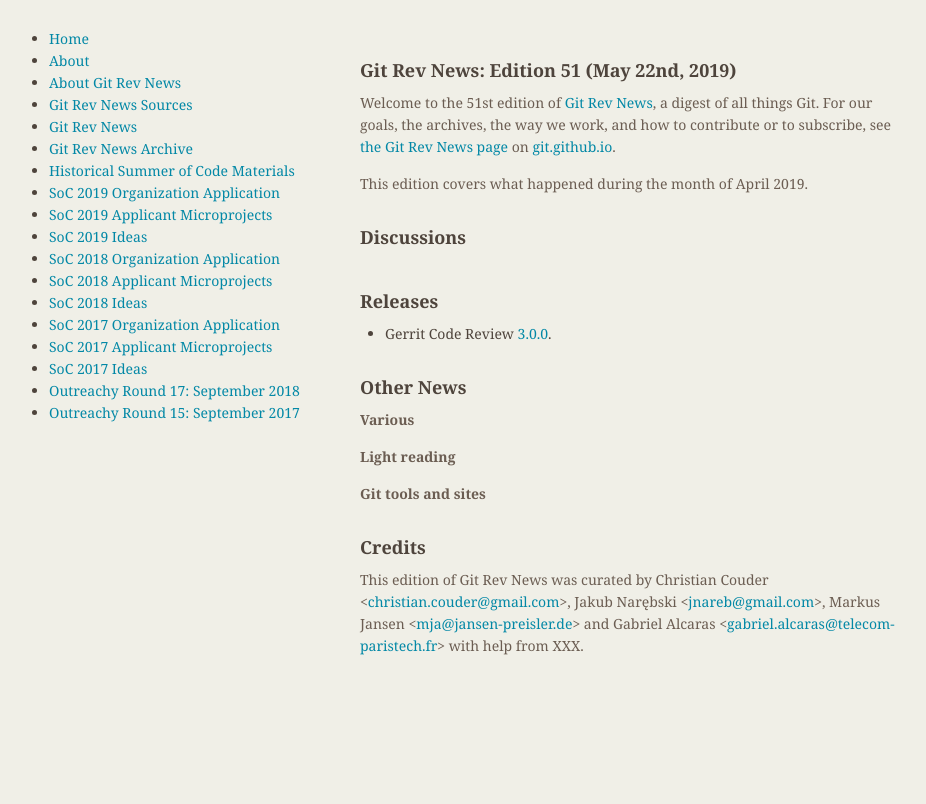
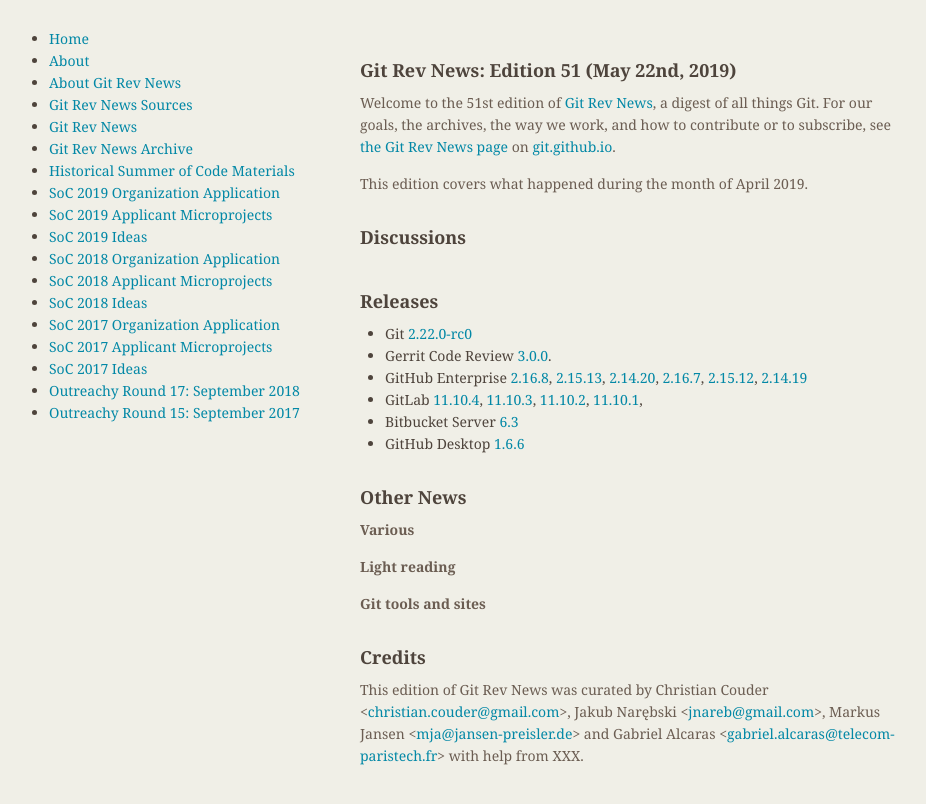
Before and after one commit to git/git.github.io, a Jekyll site: the page built from rev_news/drafts/edition-51.md, in a window 1280 px wide. Shown: the top 804 px of the page, without its empty margins (174-1100 px from the left). Built offline with Jekyll 4.4.1, drawn with Linux system fonts in a browser that asks for light colours.

Commit message:
rn-51: add releases

```diff
--- a/rev_news/drafts/edition-51.md
+++ b/rev_news/drafts/edition-51.md
@@ -35,8 +35,20 @@
 
 ## Releases
 
++ Git [2.22.0-rc0](https://public-inbox.org/git/xmqqef52baih.fsf@gitster-ct.c.googlers.com/)
 + Gerrit Code Review [3.0.0](https://www.gerritcodereview.com/3.0.html).
-
++ GitHub Enterprise [2.16.8](https://enterprise.github.com/releases/2.16.8/notes),
+[2.15.13](https://enterprise.github.com/releases/2.15.13/notes),
+[2.14.20](https://enterprise.github.com/releases/2.14.20/notes),
+[2.16.7](https://enterprise.github.com/releases/2.16.7/notes),
+[2.15.12](https://enterprise.github.com/releases/2.15.12/notes),
+[2.14.19](https://enterprise.github.com/releases/2.14.19/notes)
++ GitLab [11.10.4](https://about.gitlab.com/2019/05/01/gitlab-11-10-4-released/),
+[11.10.3](https://about.gitlab.com/2019/04/30/security-release-gitlab-11-dot-10-dot-3-released/),
+[11.10.2](https://about.gitlab.com/2019/04/29/security-release-gitlab-11-dot-10-dot-2-released/),
+[11.10.1](https://about.gitlab.com/2019/04/24/gitlab-11-10-1-released/),
++ Bitbucket Server [6.3](https://confluence.atlassian.com/bitbucketserver/bitbucket-server-release-notes-872139866.html)
++ GitHub Desktop [1.6.6](https://desktop.github.com/release-notes/)
 
 ## Other News
 
```
